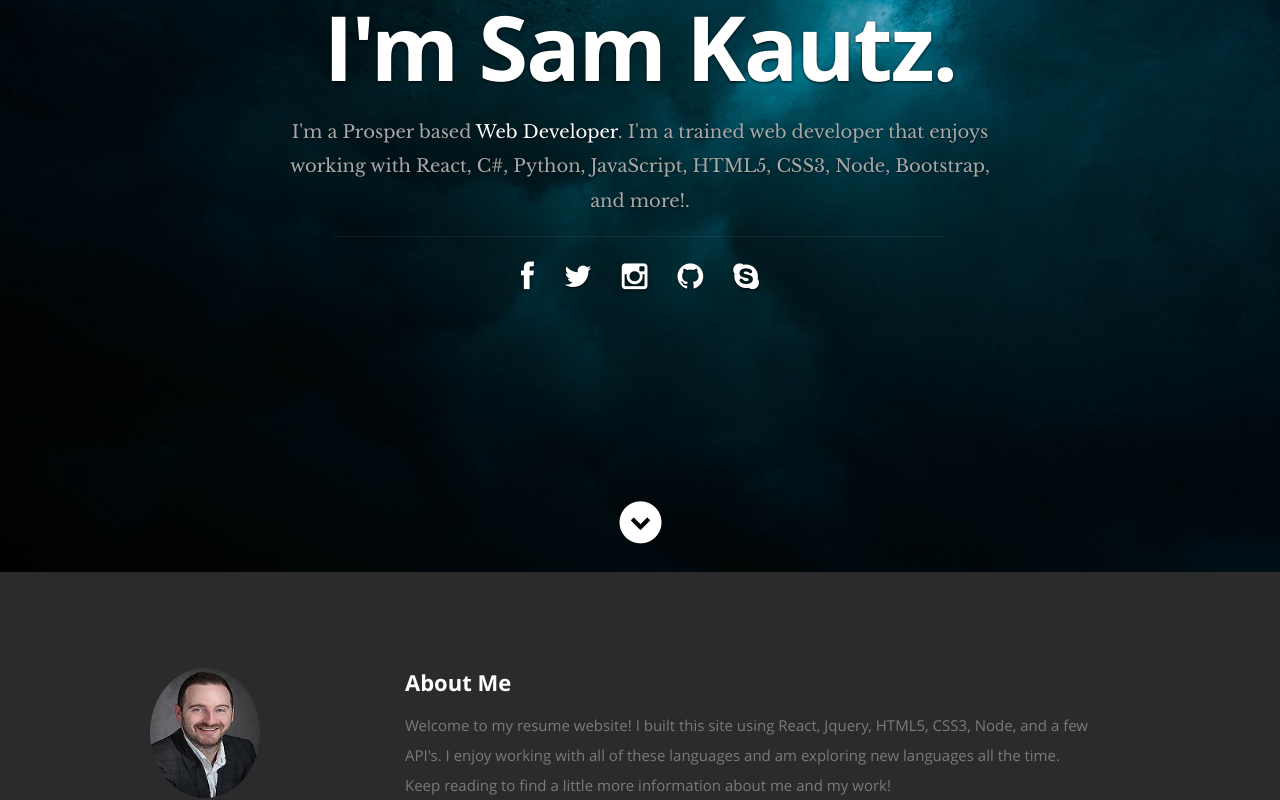
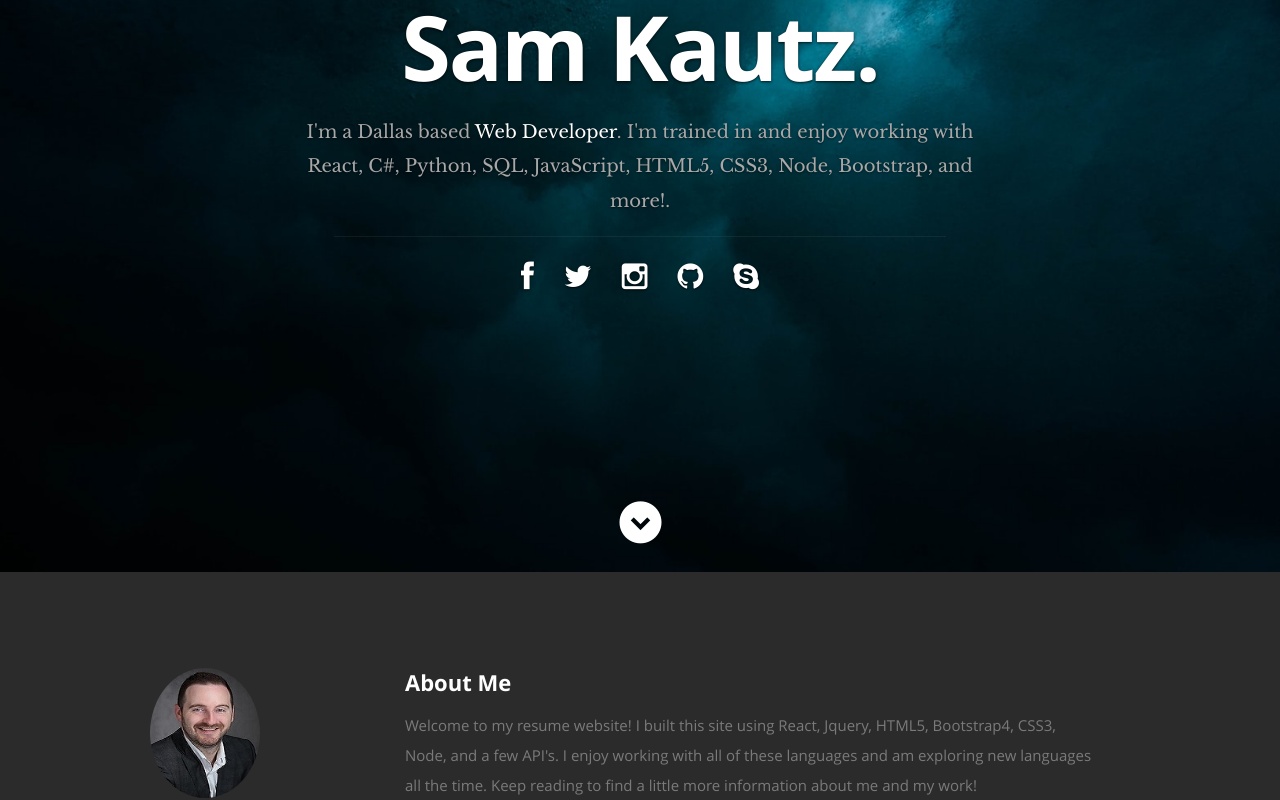
Before and after one commit to MrR-o-b-o-t/Portfolio, a React (Create React App) app: page / in a window 1280 px wide. Shown: the part 228-1028 px from the top of the page. Built offline with nearby package versions, Linux system fonts and the light colour scheme.

Commit message:
Update Header

```diff
--- a/public/resumeData.json
+++ b/public/resumeData.json
@@ -2,14 +2,14 @@
   "main": {
     "name":"Sam Kautz",
     "occupation":"Web Developer",
-    "description":"I'm a trained web developer that enjoys working with React, C#, Python, JavaScript, HTML5, CSS3, Node, Bootstrap, and more!",
+    "description":"I'm trained in and enjoy working with React, C#, Python, SQL, JavaScript, HTML5, CSS3, Node, Bootstrap, and more!",
     "image":"profilepic.jpeg",
-    "bio":"Welcome to my resume website! I built this site using React, Jquery, HTML5, CSS3, Node, and a few API's. I enjoy working with all of these languages and am exploring new languages all the time. Keep reading to find a little more information about me and my work!",
+    "bio":"Welcome to my resume website! I built this site using React, Jquery, HTML5, Bootstrap4, CSS3, Node, and a few API's. I enjoy working with all of these languages and am exploring new languages all the time. Keep reading to find a little more information about me and my work!",
     "contactmessage":"Use this contact form to reach out and I will get back to you as soon as possible!",
     "email": "contact@samkautz.com",
     "phone": "972-963-0203",
     "address":{
-      "city":"Prosper",
+      "city":"Dallas",
       "state":"Texas",
       "zip": "75078"
     },
--- a/src/Components/Header.js
+++ b/src/Components/Header.js
@@ -34,7 +34,7 @@ class Header extends Component {
 
       <div className="row banner">
          <div className="banner-text">
-            <h1 className="responsive-headline">I'm {name}.</h1>
+            <h1 className="responsive-headline">{name}.</h1>
             <h3>I'm a {city} based <span>{occupation}</span>. {description}.</h3>
             <hr />
             <ul className="social">
```
